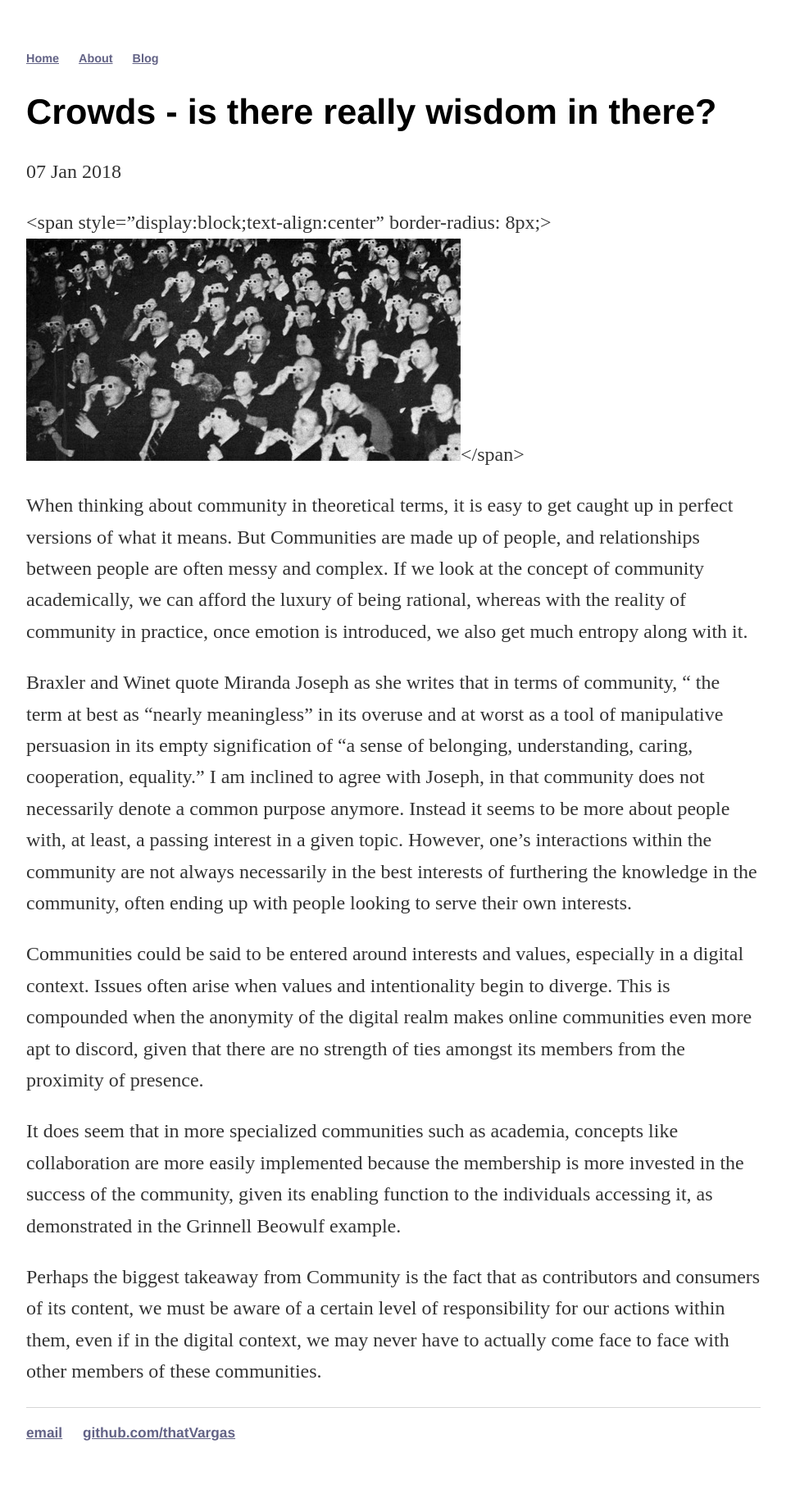
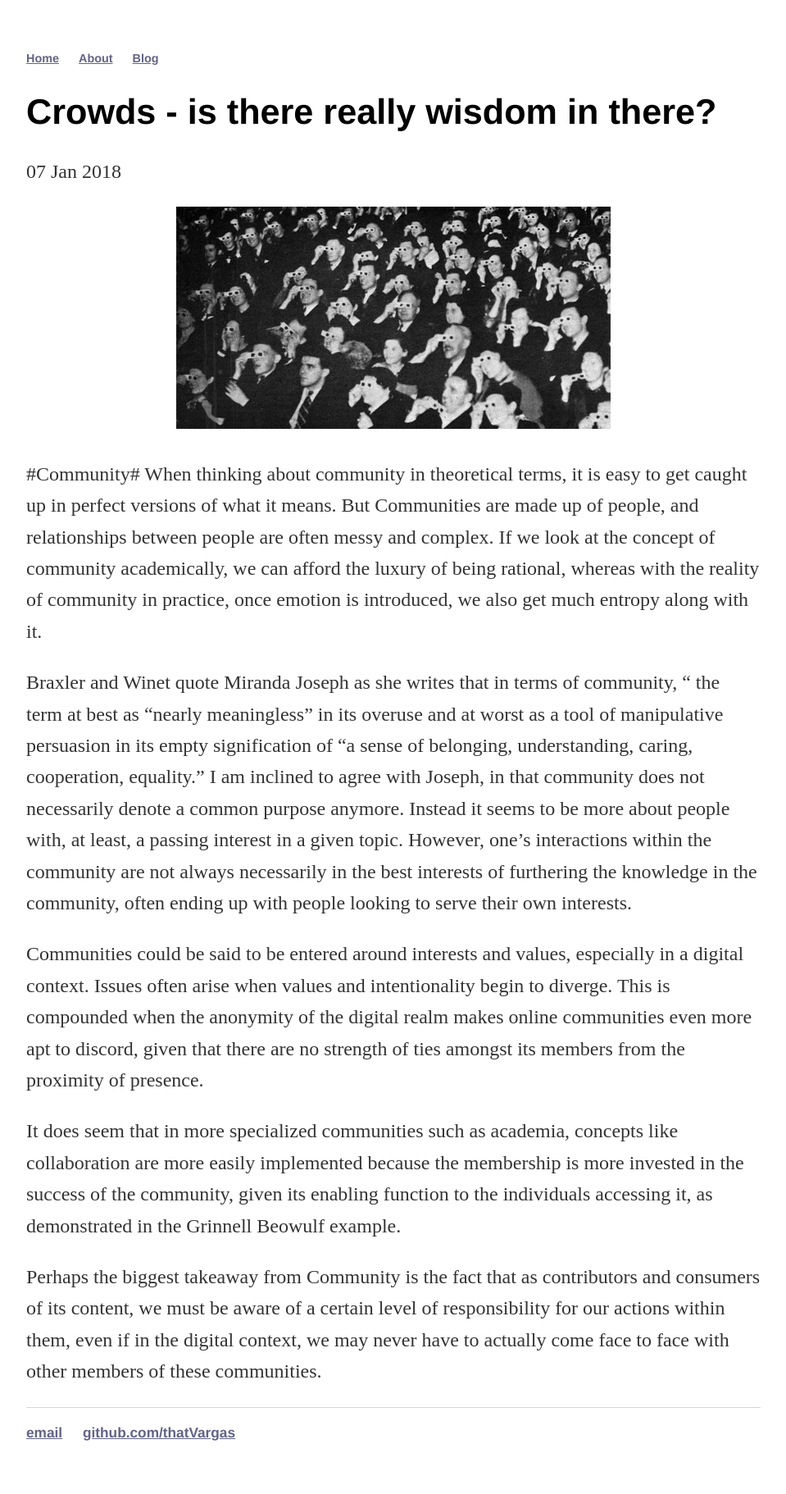
Before and after one commit to thatVargas/thatvargas.github.io, a Jekyll site: the page built from _posts/2018-01-07-crowds.md, in a window 1280 px wide. Shown: the whole page at 82% size, without its empty margins (160-1119 px from the left). Built offline with Jekyll 4.4.1, drawn with Linux system fonts in a browser that asks for light colours.

Commit message:
Update 2018-01-07-crowds.md

```diff
--- a/_posts/2018-01-07-crowds.md
+++ b/_posts/2018-01-07-crowds.md
@@ -2,10 +2,10 @@
 layout: post
 title: "Crowds - is there really wisdom in there?"
 ---
-<span style="display:block;text-align:center" border-radius: 8px;>![Vintage black and white image of a crowd in a movie theatre wearing cardboard 3D glasses and staring towards a screen](/images/3d-crowd.jpg "Credit: http://surelyyourenotserious.com/share/Blog/Movies/3DAudience.jpg")</span>
+<span style="display:block;text-align:center">![Vintage black and white image of a crowd in a movie theatre wearing cardboard 3D glasses and staring towards a screen](/images/3d-crowd.jpg "Credit: http://surelyyourenotserious.com/share/Blog/Movies/3DAudience.jpg")</span>
 
 
-
+#Community#
 When thinking about community in theoretical terms, it is easy to get caught up in perfect versions of what it means. But Communities are made up of people, and relationships between people are often messy and complex. If we look at the concept of community academically, we can afford the luxury of being rational, whereas with the reality of community in practice, once emotion is introduced, we also get much entropy along with it.
 
 Braxler and Winet quote Miranda Joseph as she writes that in terms of community, “ the term at best as “nearly meaningless” in its overuse and at worst as a tool of manipulative persuasion in its empty signification of “a sense of belonging, understanding, caring, cooperation, equality.” I am inclined to agree with Joseph, in that community does not necessarily denote a common purpose anymore. Instead it seems to be more about people with, at least, a passing interest in a given topic. However, one’s interactions within the community are not always necessarily in the best interests of furthering the knowledge in the community, often ending up with people looking to serve their own interests.
```
